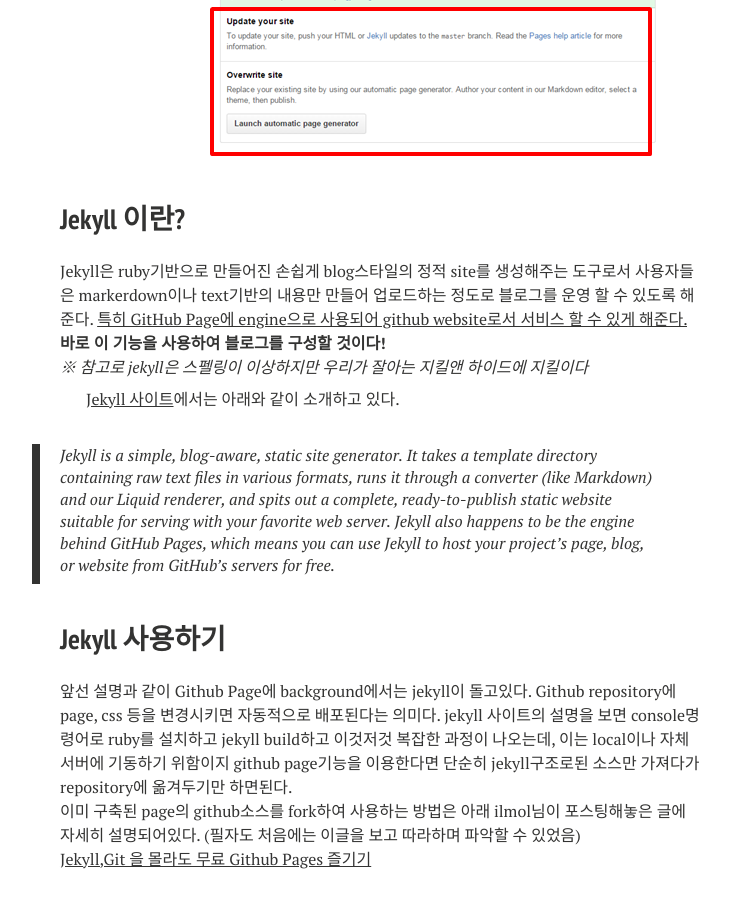
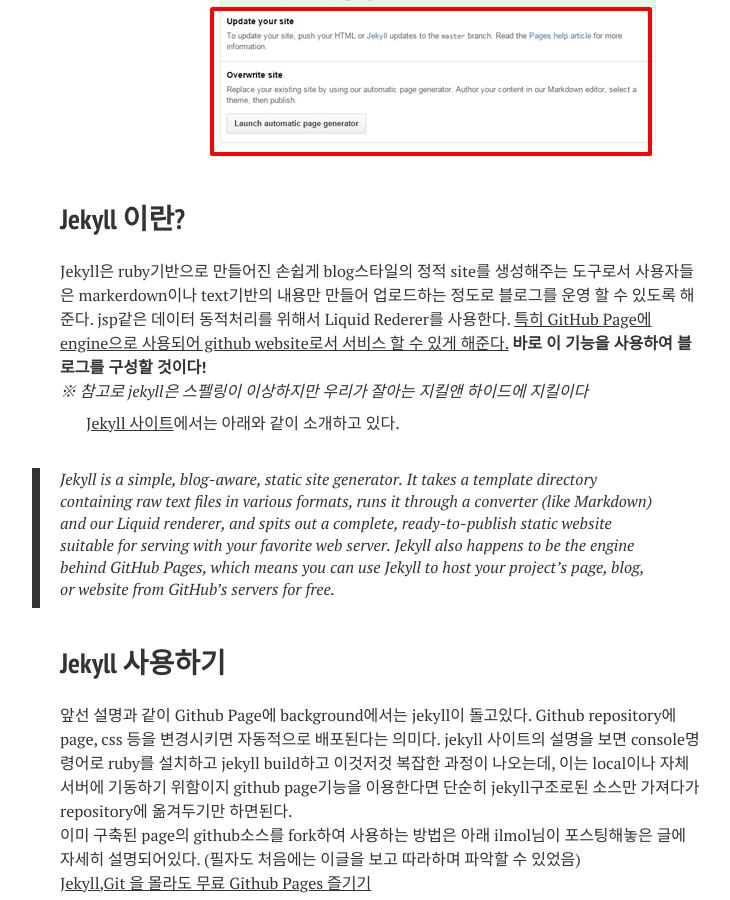
Before and after one commit to gjchoi/gjchoi.github.io, a Jekyll site: the page built from _posts/2016-02-18-Github-page로-블로그-만들기.md, in a window 1280 px wide and 900 px high, scrolled down 1897 px. Shown: the whole window, without its empty margins (260-990 px from the left). Built offline with Jekyll 4.4.1, drawn with Linux system fonts in a browser that asks for light colours; nearby versions of some CDN libraries; comment, search, counter and statistics services are not loaded; some of the changed text lies outside the part shown.

Commit message:
Update 2016-02-18-Github-page로-블로그-만들기.md

```diff
--- a/_posts/2016-02-18-Github-page로-블로그-만들기.md
+++ b/_posts/2016-02-18-Github-page로-블로그-만들기.md
@@ -39,7 +39,9 @@ Jekyll 이란?
 ---------------
 
 Jekyll은 ruby기반으로 만들어진 손쉽게 blog스타일의 정적 site를 생성해주는 도구로서
-사용자들은 markerdown이나 text기반의 내용만 만들어 업로드하는 정도로 블로그를 운영 할 수 있도록 해준다. <u>특히 GitHub Page에 engine으로 사용되어 github website로서 서비스 할 수 있게 해준다.</u> **바로 이 기능을 사용하여 블로그를 구성할 것이다!**
+사용자들은 markerdown이나 text기반의 내용만 만들어 업로드하는 정도로 블로그를 운영 할 수 있도록 해준다.
+jsp같은 데이터 동적처리를 위해서 Liquid Rederer를 사용한다.
+<u>특히 GitHub Page에 engine으로 사용되어 github website로서 서비스 할 수 있게 해준다.</u> **바로 이 기능을 사용하여 블로그를 구성할 것이다!**
 *※ 참고로 jekyll은 스펠링이 이상하지만 우리가 잘아는 지킬앤 하이드에 지킬이다*
 
 [Jekyll 사이트](https://jekyllrb.com/)에서는 아래와 같이 소개하고 있다.
@@ -94,7 +96,7 @@ Jekyll theme 마켓 사용하여 배포해보기
 현재 github에서는 markdown을 `'kramdown'`만 지원하는데 예전에 만들어진 theme에는 `'redcarpet'` 같은 걸로 설정되어있는 경우가 있다. 기능상 문제는없지만 warnning 메일이 계속온다는 불편함이있다..
 
 #### Build fail
-- jekyll은 markdown파일을 html로 변환해주고 css를 입혀 보여주는 기능이 주이므로 주로 css를 수정하다가 잘못된 경우에 발생한다. 구체적인 메시지가 제공되진 않아서 알아서 잘 추적해야한다.....
+- jekyll은 markdown파일이나 html파일내에 liquid 문법오류가 때문에 주로 발생한다. 구체적인 메시지가 제공되진 않아서 알아서 잘 추적해야한다.....
 
 
 Jekyll 디렉토리 구조
```
